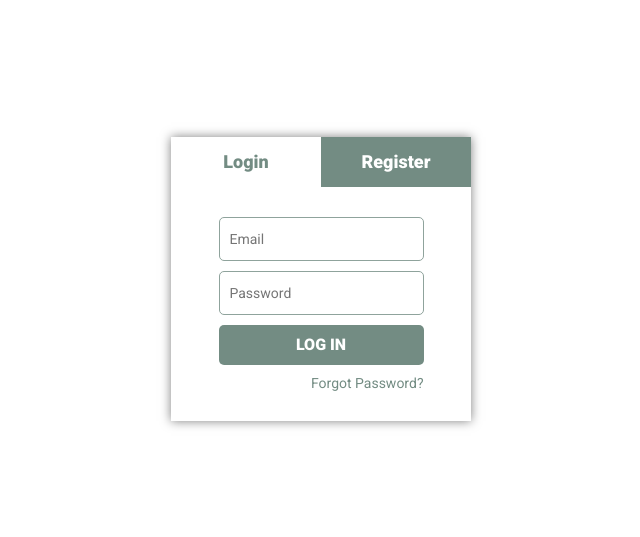
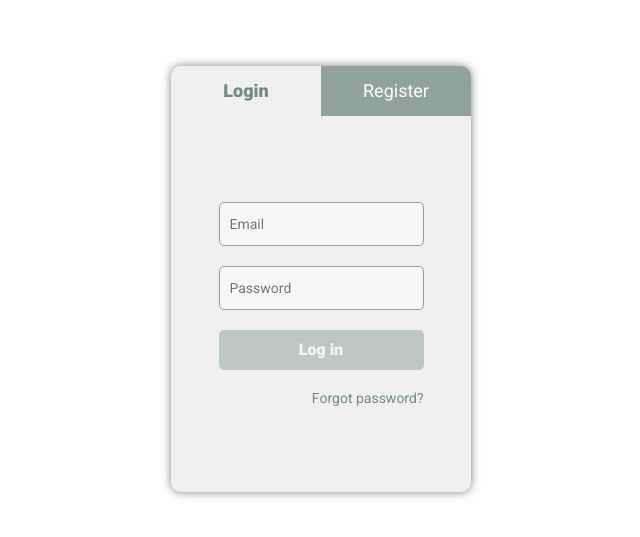
Before and after one commit to arcanar7/todo-vue, a Vue app: page /login in a window 1280 px wide. Shown: the part 121-658 px from the top of the page, without its empty margins (319-959 px from the left). Built offline with nearby package versions, Linux system fonts and the light colour scheme.

Commit message:
fix design

```diff
--- a/src/App.vue
+++ b/src/App.vue
@@ -16,7 +16,6 @@ a {
 
 button {
   width: 205px;
-  text-transform: uppercase;
   font-size: 16px;
   font-weight: 900;
   color: $primary-lightness;
@@ -26,15 +25,11 @@ button {
   transition: background-color 0.3s linear;
 }
 
-button:hover {
-  background-color: $primary-light;
-}
-
 input {
   padding-left: 10px;
   font-size: 14px;
   border: 1px solid $primary-light;
-  transition: border-color 2s;
+  background-color: $background-input;
 }
 
 button,
--- a/src/components/Login.vue
+++ b/src/components/Login.vue
@@ -1,81 +1,86 @@
 <template>
-  <form class="login-form" ref="form" @submit="onSubmit">
+  <section class="center">
+    <form class="login-form" @submit.prevent="onSubmit" novalidate>
       <input
         type="email"
         name="email"
         class="login-form__email"
         :class="{
-        error: $v.email.$invalid && $v.email.$dirty,
+          'has-error': $v.email.$error,
           'valid-input': !$v.email.$invalid,
         }"
         placeholder="Email"
         v-model="email"
         @blur="$v.email.$touch()"
       />
+      <span v-if="$v.email.$error" class="message-input text-error">
+        <img src="../assets/icons/warning.svg" alt="" />
+        <template v-if="!$v.email.required">
+          Required
+        </template>
+        <template v-else-if="!$v.email.email">
+          E-mail must be valid
+        </template>
+      </span>
       <input
         type="password"
         name="password"
         class="login-form__password"
         :class="{
-        error: $v.password.$invalid && $v.password.$dirty,
+          'has-error': $v.password.$error,
           'valid-input': !$v.password.$invalid,
         }"
         placeholder="Password"
         v-model="password"
         @blur="$v.password.$touch()"
       />
-    <button type="submit" class="login-form__btn">
+      <span v-if="$v.password.$error" class="message-input text-error">
+        <img src="../assets/icons/warning.svg" alt="" />
+        <template v-if="!$v.password.required">
+          Required
+        </template>
+        <template v-else-if="!$v.password.minLength">
+          Password must be equal or more than 6 characters
+        </template>
+      </span>
+      <button
+        type="submit"
+        class="login-form__btn"
+        :class="[$v.$invalid ? 'disabled-btn' : 'enabled-btn']"
+        :disabled="this.$v.$invalid"
+      >
         <div class="lds-ring" v-if="loadingApp">
           <div></div>
           <div></div>
           <div></div>
           <div></div>
         </div>
-      <span v-else>log in</span>
+        Log in
       </button>
       <span class="login-form__forgot">
         <router-link to="/registration" class="login-form__forgot">
-        Forgot Password?
+          Forgot password?
         </router-link>
       </span>
     </form>
+  </section>
 </template>
 
 <script>
-import { required, email, minLength, maxLength } from 'vuelidate/lib/validators'
+import { required, email, minLength } from 'vuelidate/lib/validators'
 
 export default {
   data() {
     return {
       email: null,
       password: null,
-      show: false,
-      show1: false,
-      show2: false,
-      rulesApp: {
-        required: v => !!v || 'Required',
-        min: v =>
-          v.length >= 6 || 'Password must be equal or more than 6 characters',
-        emailValid: v =>
-          /^(([^<>()[\]\\.,;:\s@"]+(\.[^<>()[\]\\.,;:\s@"]+)*)|(".+"))@((\[[0-9]{1,3}\.[0-9]{1,3}\.[0-9]{1,3}\.[0-9]{1,3}])|(([a-zA-Z\-0-9]+\.)+[a-zA-Z]{2,}))$/.test(
-            v
-          ) || 'E-mail must be valid',
-        passwordMatch: v => v === this.password || 'Passwords should match',
-      },
     }
   },
   methods: {
-    onSubmit(e) {
-      this.$store.dispatch('setLoading', true)
-      setTimeout(() => {
-        this.$store.dispatch('setLoading', false)
-      }, 5000)
-
-      if (this.email && this.password) {
+    onSubmit() {
+      if (!this.$v.$invalid) {
         this.$router.push('/')
       }
-      e.preventDefault()
-
       // if (this.$refs.form.validate()) {
       //   const user = {
       //     email: this.email,
@@ -98,7 +103,6 @@ export default {
     password: {
       required,
       minLength: minLength(6),
-      maxLength: maxLength(10),
     },
   },
 }
@@ -116,13 +120,21 @@ export default {
     &:focus {
       border: 2px solid $primary;
       height: 38px;
+      background-color: $primary-lightness;
     }
   }
 
+  &__btn {
+    display: flex;
+    align-items: center;
+    justify-content: center;
+  }
+
   input + input,
+  span + input,
   &__btn,
   &__forgot {
-    margin-top: 10px;
+    margin-top: 20px;
   }
 
   &__forgot {
@@ -132,12 +144,43 @@ export default {
   }
 }
 
-.error {
-  box-shadow: 0 0 5px red;
+.has-error {
+  border: 2px solid $error-light;
+  background-color: $error-lightness;
+  height: 38px;
 }
 
 .valid-input {
   border: 2px solid $success-dark;
+  background-color: $success-light;
   height: 38px;
 }
+
+.message-input {
+  margin-top: 5px;
+  max-width: 205px;
+}
+
+.text-error {
+  font-size: 12px;
+  color: $error;
+}
+
+.disabled-btn {
+  opacity: 0.4;
+  cursor: default;
+}
+
+.enabled-btn {
+  &:hover {
+    background-color: $primary-light;
+  }
+}
+
+.center {
+  display: flex;
+  justify-content: center;
+  align-items: center;
+  flex-grow: 1;
+}
 </style>
--- a/src/components/Registration.vue
+++ b/src/components/Registration.vue
@@ -1,55 +1,89 @@
 <template>
-  <form action="#" class="login-form">
+  <section class="center">
+    <form class="login-form" @submit.prevent="onSubmit" novalidate>
       <input
         type="text"
         name="name"
         class="login-form__name"
         :class="{
-        error: $v.name.$invalid && $v.name.$dirty,
+          'has-error': $v.name.$error,
           'valid-input': !$v.name.$invalid,
         }"
         placeholder="Name"
         v-model="name"
         @blur="$v.name.$touch()"
       />
+      <span v-if="$v.name.$error" class="message-input text-error">
+        <img src="../assets/icons/warning.svg" alt="" />
+        <template v-if="!$v.name.required">
+          Required
+        </template>
+        <template v-else-if="!$v.name.minLength">
+          Name must be equal or more than 4 characters
+        </template>
+      </span>
       <input
         type="email"
         name="email"
         class="login-form__email"
         :class="{
-        error: $v.email.$invalid && $v.email.$dirty,
+          'has-error': $v.email.$error,
           'valid-input': !$v.email.$invalid,
         }"
         placeholder="Email"
         v-model="email"
         @blur="$v.email.$touch()"
       />
+      <span v-if="$v.email.$error" class="message-input text-error">
+        <img src="../assets/icons/warning.svg" alt="" />
+        <template v-if="!$v.email.required">
+          Required
+        </template>
+        <template v-else-if="!$v.email.email">
+          E-mail must be valid
+        </template>
+      </span>
       <input
         type="password"
         name="password"
         class="login-form__password"
         :class="{
-        error: $v.password.$invalid && $v.password.$dirty,
+          'has-error': $v.password.$error,
           'valid-input': !$v.password.$invalid,
         }"
         placeholder="Password"
         v-model="password"
         @blur="$v.password.$touch()"
       />
-    <button type="submit" class="login-form__btn">
+      <span v-if="$v.password.$error" class="message-input text-error">
+        <img src="../assets/icons/warning.svg" alt="" />
+        <template v-if="!$v.password.required">
+          Required
+        </template>
+        <template v-else-if="!$v.password.minLength">
+          Password must be equal or more than 6 characters
+        </template>
+      </span>
+      <button
+        type="submit"
+        class="login-form__btn"
+        :class="[$v.$invalid ? 'disabled-btn' : 'enabled-btn']"
+        :disabled="this.$v.$invalid"
+      >
         <div class="lds-ring" v-if="loadingApp">
           <div></div>
           <div></div>
           <div></div>
           <div></div>
         </div>
-      <span v-else>create account</span>
+        Create account
       </button>
     </form>
+  </section>
 </template>
 
 <script>
-import { required, email, minLength, maxLength } from 'vuelidate/lib/validators'
+import { required, email, minLength } from 'vuelidate/lib/validators'
 
 export default {
   data() {
@@ -58,6 +92,13 @@ export default {
       password: null,
       name: null,
     }
+  },
+  methods: {
+    onSubmit() {
+      if (!this.$v.$invalid) {
+        this.$router.push('/login')
+      }
+    },
   },
   validations: {
     name: {
@@ -71,7 +112,6 @@ export default {
     password: {
       required,
       minLength: minLength(6),
-      maxLength: maxLength(15),
     },
   },
 }
--- a/src/scss/_spinner.scss
+++ b/src/scss/_spinner.scss
@@ -1,17 +1,18 @@
 .lds-ring {
   display: inline-block;
   position: relative;
-  width: 30px;
-  height: 30px;
+  width: 20px;
+  height: 20px;
+  margin-right: 10px;
 }
 
 .lds-ring div {
   box-sizing: border-box;
   display: block;
   position: absolute;
-  width: 30px;
-  height: 30px;
-  border: 4px solid $primary-lightness;
+  width: 20px;
+  height: 20px;
+  border: 2px solid $primary-lightness;
   border-radius: 50%;
   animation: lds-ring 1.2s cubic-bezier(0.5, 0, 0.5, 1) infinite;
   border-color: $primary-lightness transparent transparent transparent;
--- a/src/scss/_variables.scss
+++ b/src/scss/_variables.scss
@@ -4,8 +4,15 @@ $primary-lightness: hsl(158, 10, 100%);
 $primary-dark: hsl(158, 10, 30%);
 $primary-darkness: hsl(158, 10, 10%);
 
-$success: hsl(115, 88%, 50%);
-$success-light: hsl(115, 88%, 60%);
-$success-lightness: hsl(115, 88%, 80%);
+$success: hsl(115, 92%, 75%);
+$success-light: hsl(115, 92%, 95%);
+$success-lightness: hsl(115, 88%, 88%);
 $success-dark: hsl(115, 88%, 40%);
 $success-darkness: hsl(115, 88%, 30%);
+
+$error: hsl(0, 42%, 50%);
+$error-light: hsl(0, 42%, 79%);
+$error-lightness: hsl(0, 100%, 98%);
+
+$background: hsl(0, 0, 94%);
+$background-input: hsl(0, 0, 97%);
--- a/src/views/Auth.vue
+++ b/src/views/Auth.vue
@@ -38,12 +38,22 @@ export default {
   display: flex;
   flex-direction: column;
   align-items: center;
-  width: 300px;
+  min-width: 300px;
+  min-height: 426px;
   box-shadow: 0 0 10px hsla(0, 0, 0, 0.5);
-  background-color: $primary-lightness;
+  background-color: $background;
+  border-radius: 10px;
 
   .nav {
     display: flex;
+
+    &__login {
+      border-radius: 10px 0 0 0;
+    }
+
+    &__registration {
+      border-radius: 0 10px 0 0;
+    }
 
     &__login,
     &__registration {
@@ -53,9 +63,9 @@ export default {
       width: 150px;
       height: 50px;
       color: $primary-lightness;
-      background-color: $primary;
+      background-color: $primary-light;
       font-size: 18px;
-      font-weight: 900;
+      font-weight: 400;
       transition: background-color 0.3s ease;
     }
 
@@ -68,7 +78,8 @@ export default {
 
 .active {
   color: $primary !important;
-  background-color: $primary-lightness !important;
+  background-color: $background !important;
+  font-weight: 900 !important;
 }
 
 .component-fade-enter-active,
```
Also changed, not shown: src/assets/icons/warning.svg (added). Lines whose indentation alone changed are shown as unchanged.
